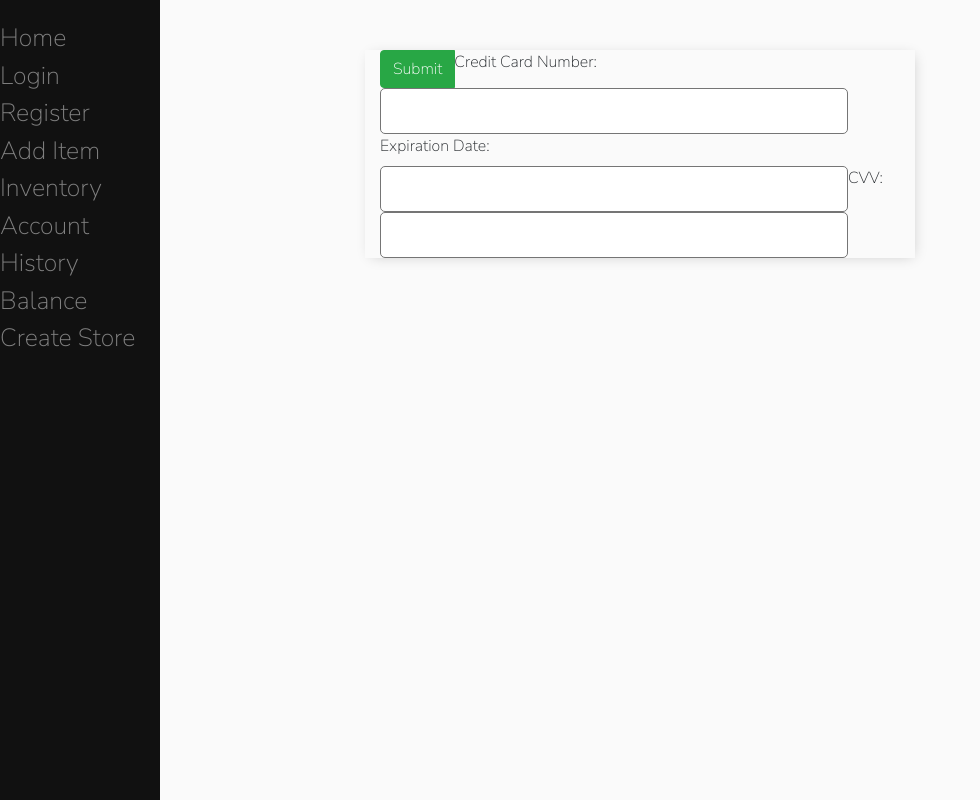
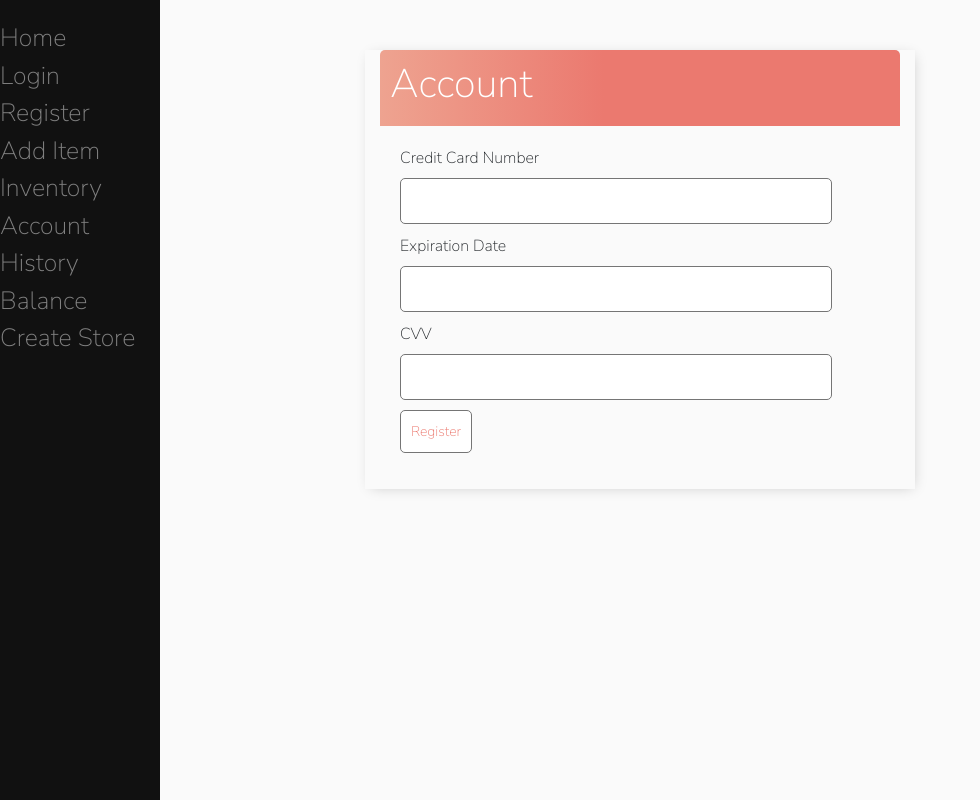
Before and after one commit to AdventurousDataScientist/EcommerceSite, a Django app: page /account in a window 1280 px wide. Shown: the whole page, without its empty margins (0-980 px from the left). Run offline with Django 4.2, Linux system fonts and the light colour scheme; parts of the project's set-up code (start-up, migrations or seed data) failed here and were passed over.

Commit message:
fixed account page, and input field for store, checkout page takes order id argument

```diff
--- a/ecommerce_site/main/templates/main/account.html
+++ b/ecommerce_site/main/templates/main/account.html
@@ -5,15 +5,33 @@
 
 {% block content %}
 {% if not has_profile %}
+
+<div class="header-bar">
+    <h1>Account</h1>
+</div>
+
+<div class="card-body">
     <form method="post" action="/account" class="form-group">
-            {% csrf_token %} <!--prevents hacking for authenticated users, required for all forms-->
-            <div class="input-group mb-3">
-                <div class="input-group-prepend">
-                    <button type="submit" name="save" class="btn btn-success">Submit</button>
-                </div>
-                {{form}}
-            </div>
-        </form>
+        {% csrf_token %} <!--prevents hacking for authenticated users, required for all forms-->
+        <div class="form-attrs">
+            <label>{{form.cc_number.label}}</label>
+            {{form.cc_number}}
+        </div>
+
+        <div class="form-attrs">
+            <label>{{form.cc_expiry.label}}</label>
+            <br>
+            {{form.cc_expiry}}
+        </div>
+
+        <div class="form-attrs">
+            <label>{{form.cc_code.label}}</label>
+            <br>
+            {{form.cc_code}}
+        </div>
+        <button type="submit" class="button">Register</button>
+    </form>
+</div>
 {% else %}
     <p>You are an existing user, you will not be able to create an account!</p>
 {% endif %}
--- a/ecommerce_site/main/templates/main/cart.html
+++ b/ecommerce_site/main/templates/main/cart.html
@@ -29,5 +29,5 @@
 </table>
 <br>
 <a class="btn btn-primary" name="back" href="/inventory">Back</a>
-<a class="btn btn-primary" name="checkout" href="/checkout">Checkout</a>
+<a class="btn btn-primary" name="checkout" href="/checkout/{{ order.id }}">Checkout</a>
 {% endblock %}
--- a/ecommerce_site/main/templates/main/show_store.html
+++ b/ecommerce_site/main/templates/main/show_store.html
@@ -8,7 +8,7 @@
     <h2>Products</h2>
     <br>
     <br>
-    <form method="post" action="#">
+    <form method="post" action="/cart/{{ store.name }}">
         {% csrf_token %}
 
     {% for item in store_items %}
@@ -17,11 +17,11 @@
         <p>Category: {{ item.category }}</p>
         <p style="font-size:10px;">Description: {{ item.description }}</p>
         <p>Price: {{ item.price }}</p>
-        <label>Quantity: </label><input type="number" min="0" max="2147483647 " step="1" value="0" id="quantity" name="item_{{forloop.counter}}">
+        <label>Quantity: </label><input type="number" min="0" max="2147483647 " step="1" value="0" id="quantity" name="item_{{forloop.counter}}_quantity">
         <br>
         <input type="checkbox" id="item" name="item_{{forloop.counter}}" value="{{item.name}}">
     {% endfor %}
-
+    <br>
     <button type="submit" class="button">Add to Cart</button>
 </form>
 {% endblock %}
```
